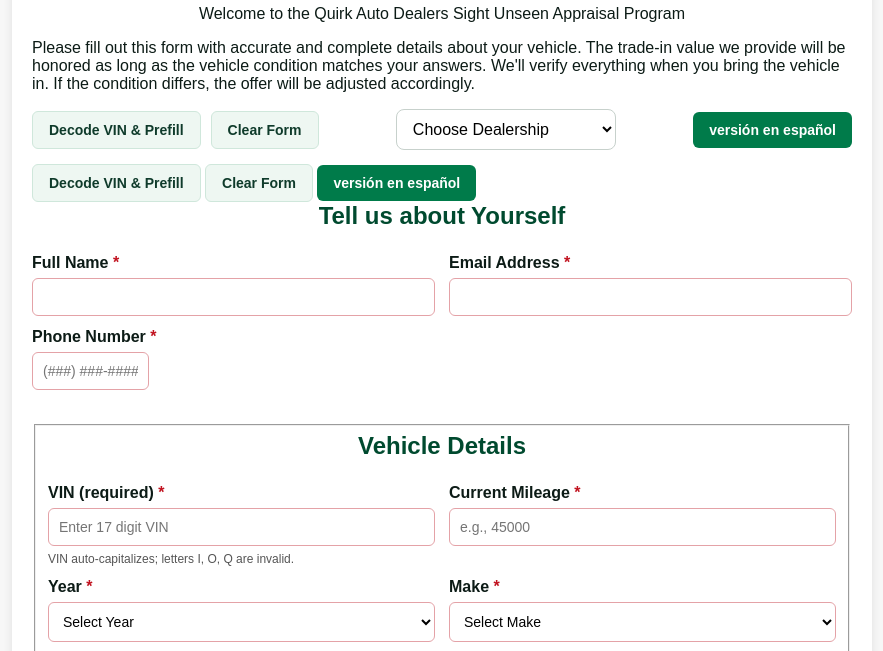
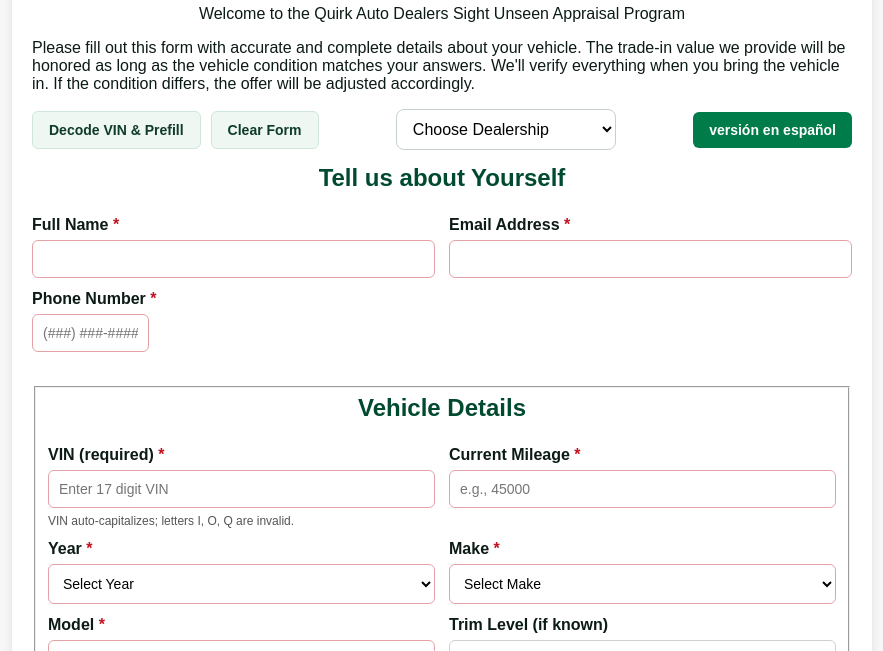
Before and after one commit to mpalmer79/quirk-trade-appraisal-NH-individual, a plain HTML site: page index.html in a window 1280 px wide. Shown: the part 127-778 px from the top of the page, without its empty margins (198-1081 px from the left). Drawn offline with Linux system fonts and the light colour scheme; no server answers.

Commit message:
Update index.html

```diff
--- a/index.html
+++ b/index.html
@@ -71,13 +71,6 @@
 
 <button id="langToggle" type="button" class="spanish-btn btn btn-green">versión en español</button>
 </div>
-      <button type="button" id="decodeVinBtn" class="ghost-btn" aria-live="polite" data-i18n="decodeVinBtn">
-        Decode VIN & Prefill
-      </button>
-      <button type="button" id="clearBtn" class="ghost-btn" data-i18n="clearBtn">Clear Form</button>
-    </div>
-    <button id="langToggle" type="button" class="spanish-btn btn btn-green">versión en español</button>
-  </div>
 
     <div class="section">
       <h2 data-i18n="aboutYou">Tell us about Yourself</h2>
```
